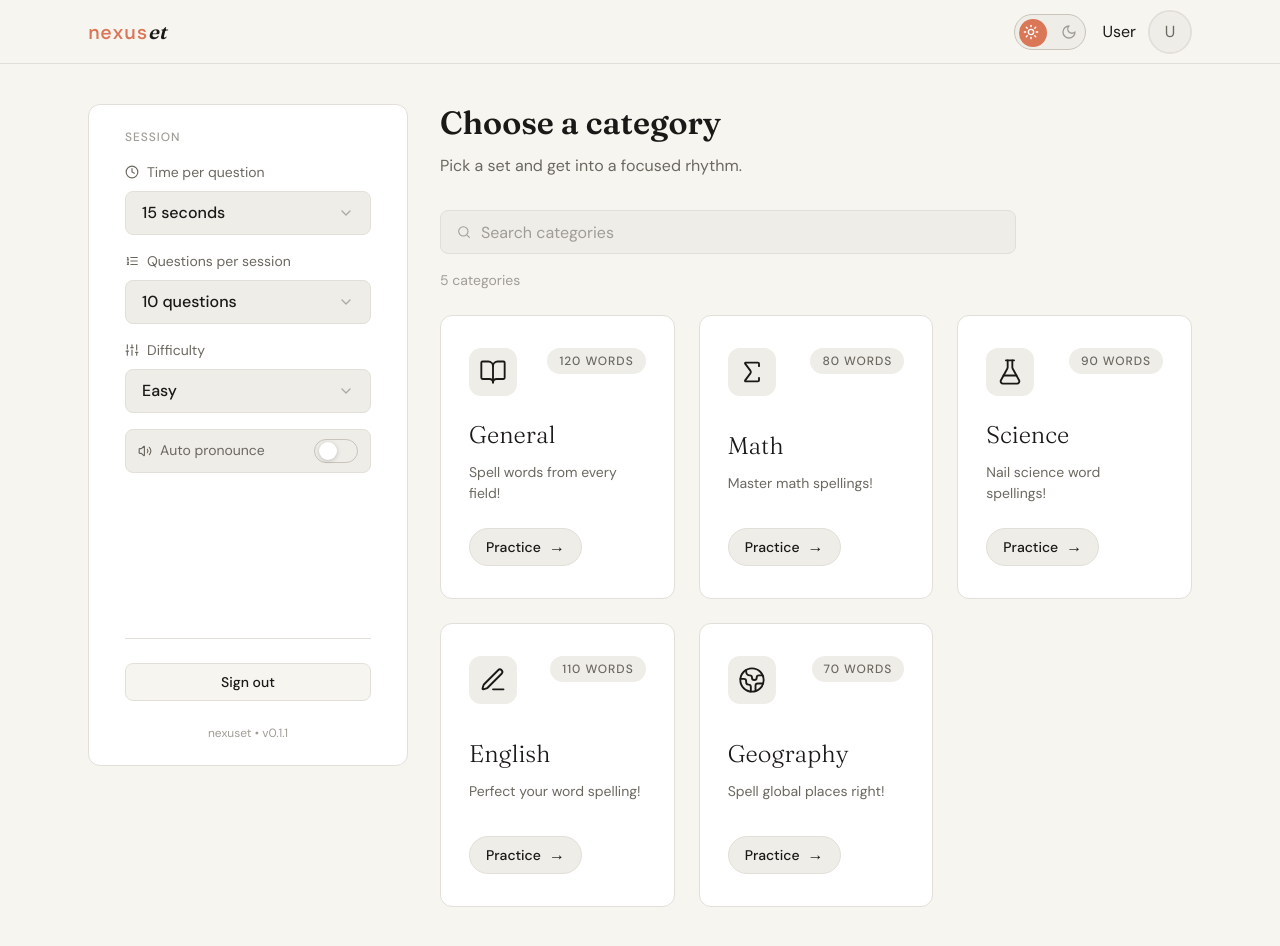
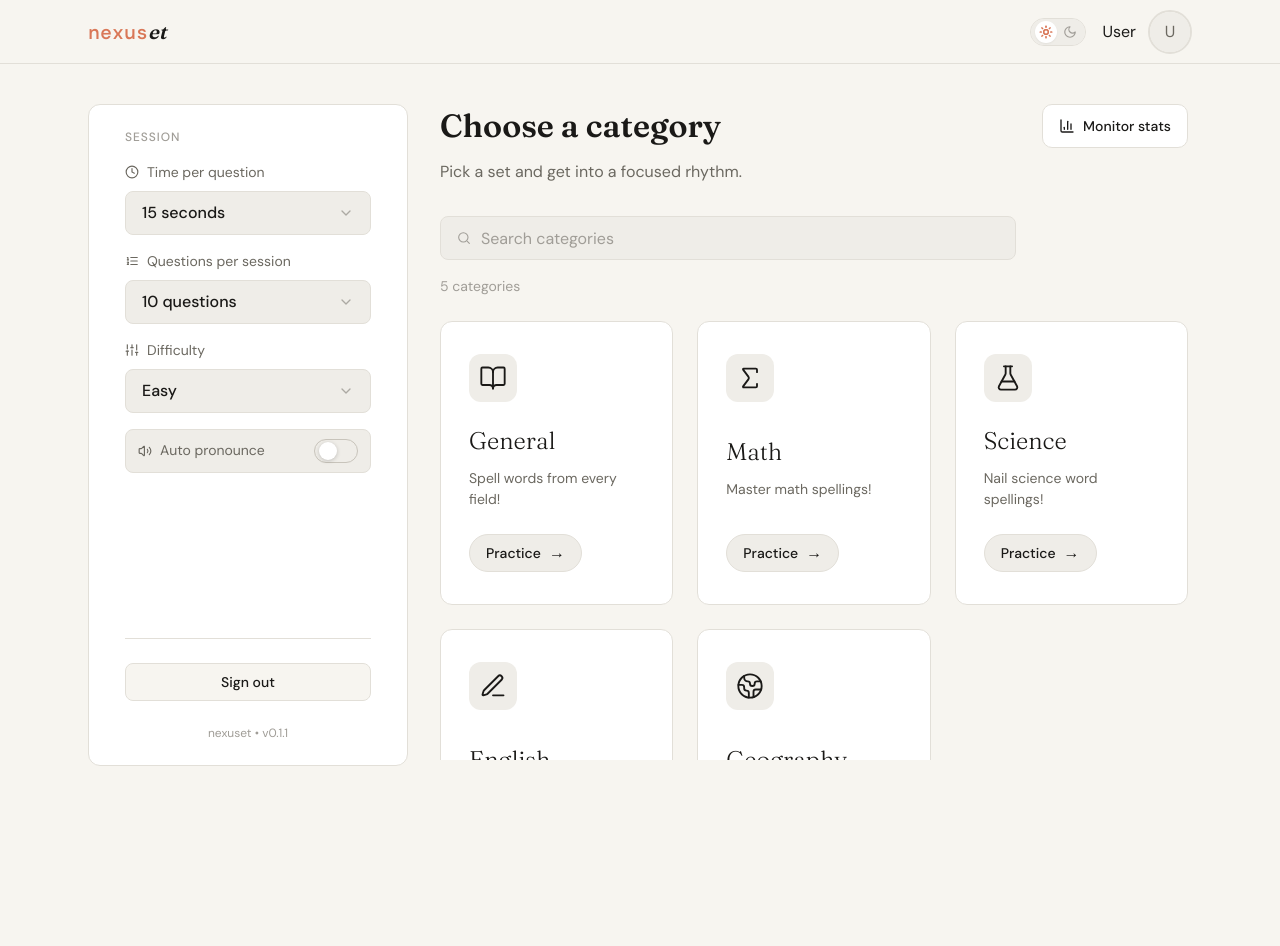
Before and after one commit to Senasphy/nexuset, a Next.js app: page /categories in a window 1280 px wide. After the commit the page ends 800 px from the top, so only its background shows below. Built offline with nearby package versions, Linux system fonts and the light colour scheme; no server answers.

Commit message:
feat(categories): refine header actions and category card interactions

```diff
--- a/src/app/categories/page.jsx
+++ b/src/app/categories/page.jsx
@@ -1,19 +1,18 @@
 "use client"
 import { useAuth } from '@/context/AuthContext'
 import Sidebar from '@/components/Sidebar'
-import { Menu, Moon, Sun } from 'lucide-react'
+import ThemeToggle from '@/components/ThemeToggle'
+import { BarChart3, Menu } from 'lucide-react'
 import { useShallow } from 'zustand/react/shallow'
 import useQuizStore from '@/stores/quizStore'
 import categories from './category-list'
 import CategoryCard from '@/components/CategoryCard'
 import { Avatar, AvatarFallback, AvatarImage } from '@/components/ui/avatar'
-import { useTheme } from 'next-themes'
 import Link from "next/link"
 import { useMemo, useState } from 'react'
 
 const CategoryPage = () => {
   const { username, user } = useAuth()
-  const { theme, setTheme, resolvedTheme } = useTheme()
 
   const { setIsSidebarOpen } = useQuizStore(
     useShallow((state) => ({
@@ -29,8 +28,6 @@ const CategoryPage = () => {
     .slice(0, 2)
     .map((part) => part[0].toUpperCase())
     .join("") || "US"
-  const isDark = (theme === "dark") || resolvedTheme === "dark"
-  const toggleTheme = () => setTheme(isDark ? "light" : "dark")
   const [searchQuery, setSearchQuery] = useState("")
 
   const filteredCategories = useMemo(() => {
@@ -60,18 +57,7 @@ const CategoryPage = () => {
 
           <div className="flex items-center gap-4">
             <div className="hidden items-center gap-6 sm:flex">
-              <button
-                type="button"
-                onClick={toggleTheme}
-                aria-label="Toggle color theme"
-                className="relative flex h-9 w-[72px] items-center justify-between rounded-full border border-[var(--border-strong)] bg-[var(--bg-elevated)] px-2 transition-colors hover:border-[var(--border-strong)]"
-              >
-                <span
-                  className={`absolute left-1 top-1 h-7 w-7 rounded-full bg-[var(--accent)] transition-transform duration-200 ${isDark ? "translate-x-[34px]" : "translate-x-0"}`}
-                />
-                <Sun className={`relative z-10 h-4 w-4 ${!isDark ? "text-white" : "text-[var(--text-muted)]"}`} />
-                <Moon className={`relative z-10 h-4 w-4 ${isDark ? "text-white" : "text-[var(--text-muted)]"}`} />
-              </button>
+              <ThemeToggle />
             </div>
             <div className="flex items-center gap-3">
               <div className="hidden text-right sm:block">
@@ -93,11 +79,20 @@ const CategoryPage = () => {
         </div>
       </header>
 
-      <div className="mx-auto flex w-full max-w-6xl gap-8 px-6 py-10">
+      <div className="mx-auto flex h-[calc(100vh-64px)] w-full max-w-6xl gap-8 overflow-hidden px-6 py-10">
         <Sidebar />
-        <main className="flex-1">
+        <main className="flex-1 overflow-y-auto pr-1 [-ms-overflow-style:none] [scrollbar-width:none] [&::-webkit-scrollbar]:hidden">
           <div className="mb-8 space-y-3">
-            <h1 className="text-3xl-display">Choose a category</h1>
+            <div className="flex flex-col gap-4 sm:flex-row sm:items-center sm:justify-between">
+              <h1 className="text-3xl-display">Choose a category</h1>
+              <Link
+                href="/stats"
+                className="inline-flex h-11 items-center gap-2 rounded-[10px] border border-[var(--border)] bg-[var(--bg-surface)] px-4 text-sm font-medium text-[var(--text-primary)] transition hover:border-[var(--border-strong)] hover:bg-[var(--bg-elevated)]"
+              >
+                <BarChart3 className="h-4 w-4" />
+                Monitor stats
+              </Link>
+            </div>
             <p className="text-base-body text-[var(--text-secondary)]">
               Pick a set and get into a focused rhythm.
             </p>
--- a/src/components/CategoryCard.jsx
+++ b/src/components/CategoryCard.jsx
@@ -1,7 +1,6 @@
 "use client"
 import Link from 'next/link'
 import { BookOpen, Sigma, FlaskConical, PenLine, Globe2 } from 'lucide-react'
-import { Badge } from '@/components/ui/badge'
 
 const CategoryCard = ({ category }) => {
   const iconMap = {
@@ -16,18 +15,17 @@ const CategoryCard = ({ category }) => {
   return (
     <Link
       href={`/categories/${category.name.toLowerCase()}`}
-      className="group flex h-full min-h-[220px] flex-col justify-between rounded-[12px] border border-[var(--border)] bg-[var(--bg-surface)] px-7 py-8 transition-all duration-200 ease hover:border-[var(--border-strong)] hover:shadow-[0_8px_24px_rgba(0,0,0,0.08)] active:scale-[0.98]"
+      className="group flex h-full flex-col justify-between rounded-[10px] border border-[var(--border)] bg-[var(--bg-surface)] px-4 py-5 transition-all duration-200 ease active:scale-[0.995] sm:min-h-[220px] sm:rounded-[12px] sm:px-7 sm:py-8 sm:hover:border-[var(--border-strong)] sm:hover:shadow-[0_8px_24px_rgba(0,0,0,0.08)] sm:active:scale-[0.98]"
     >
-      <div className="flex items-start justify-between">
+      <div className="flex items-start">
         <div className="flex h-12 w-12 items-center justify-center rounded-[12px] bg-[var(--bg-elevated)] text-[var(--text-primary)]">
           <Icon className="h-7 w-7" strokeWidth={1.6} />
         </div>
-        <Badge>{category.wordCount} words</Badge>
       </div>
 
       <div className="mt-6 space-y-3">
-        <h3 className="text-2xl-display text-[var(--text-primary)] transition-all duration-200 group-hover:italic">
-          <span className="relative inline-block after:absolute after:left-0 after:-bottom-1 after:h-[2px] after:w-0 after:bg-[var(--accent)] after:transition-all after:duration-200 after:ease group-hover:after:w-full group-focus-visible:after:w-full group-active:after:w-full">
+        <h3 className="text-2xl-display text-[var(--text-primary)]">
+          <span className="relative inline-block group-hover:italic group-focus-visible:italic group-active:italic after:absolute after:left-0 after:-bottom-1 after:h-[2px] after:w-0 after:bg-[var(--accent)] after:transition-[width] after:duration-150 after:ease-out group-hover:after:w-full group-focus-visible:after:w-full group-active:after:w-full">
             {category.name}
           </span>
         </h3>
```
